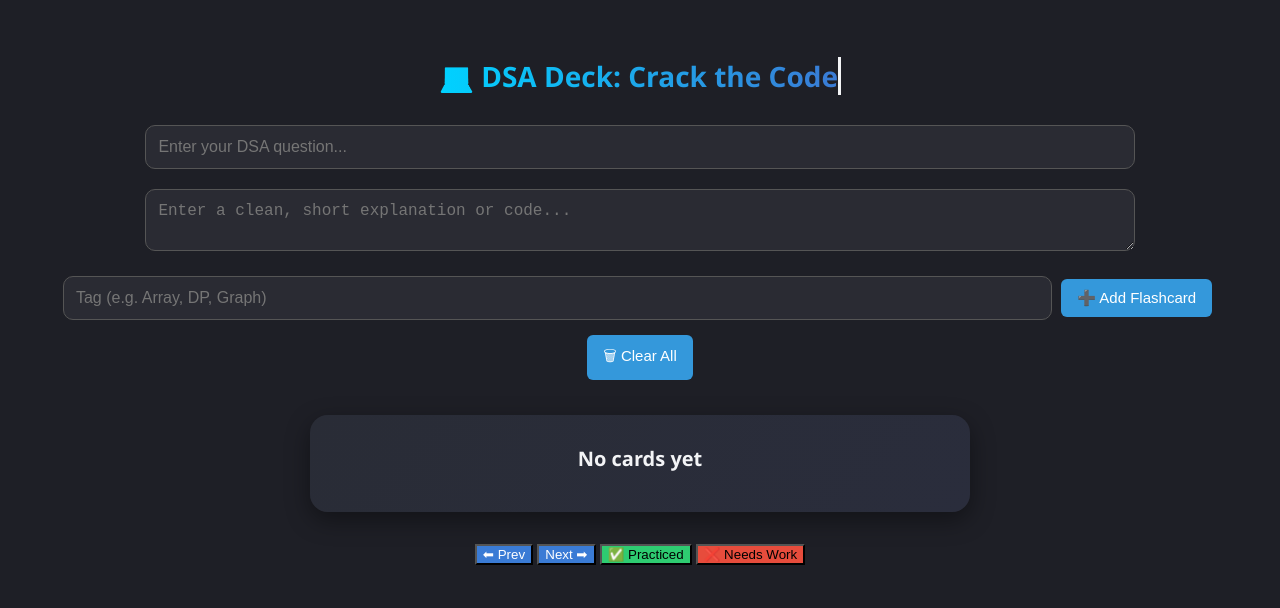
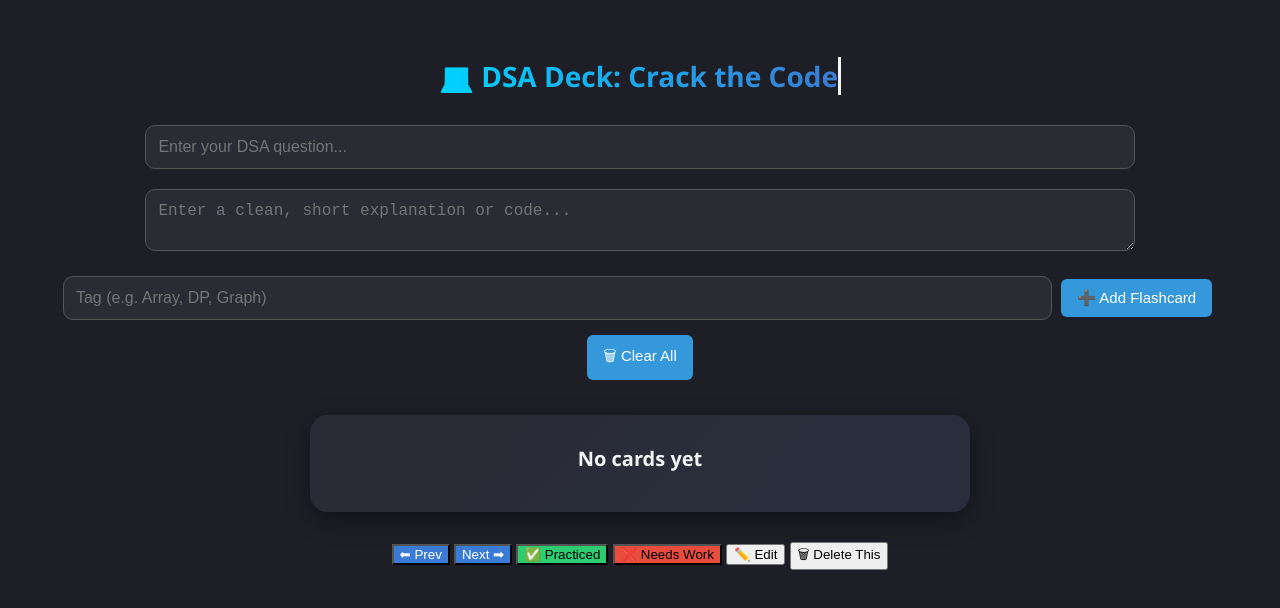
Before and after one commit to Sundus-hussain/DSA_tracker_2025, a plain HTML site: page index.html in a window 1280 px wide. Drawn offline with Linux system fonts and the light colour scheme.

Commit message:
Update index.html

```diff
--- a/index.html
+++ b/index.html
@@ -28,6 +28,8 @@
     <button class="next" onclick="nextCard()">Next ➡</button>
     <button class="mark" onclick="markPracticed()">✅ Practiced</button>
     <button class="needs" onclick="markNeedsWork()">❌ Needs Work</button>
+    <button onclick="editCard()">✏️ Edit</button>
+    <button onclick="deleteCard()">🗑 Delete This</button>
   </div>
 
   <script src="script.js"></script>
```
